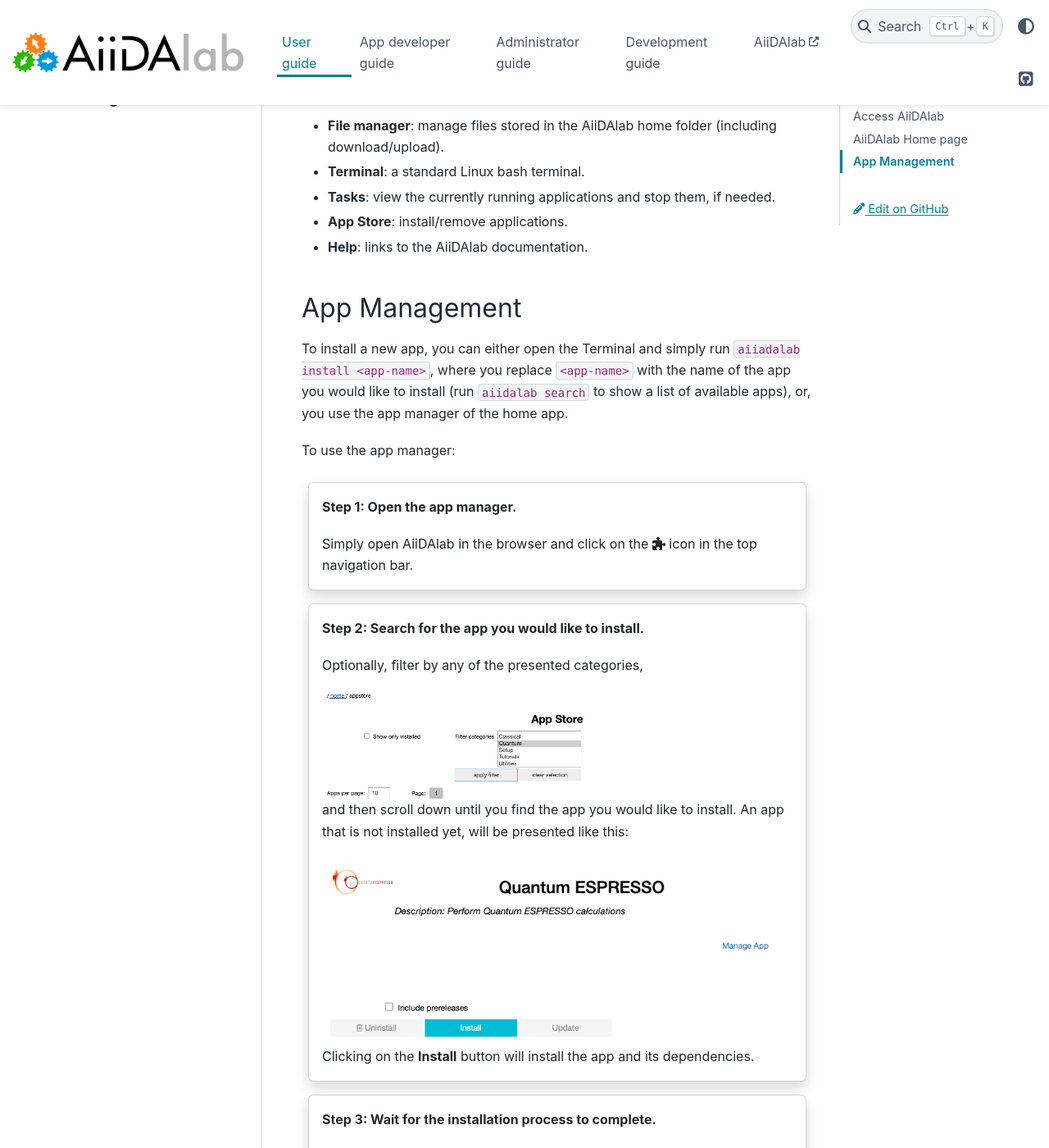
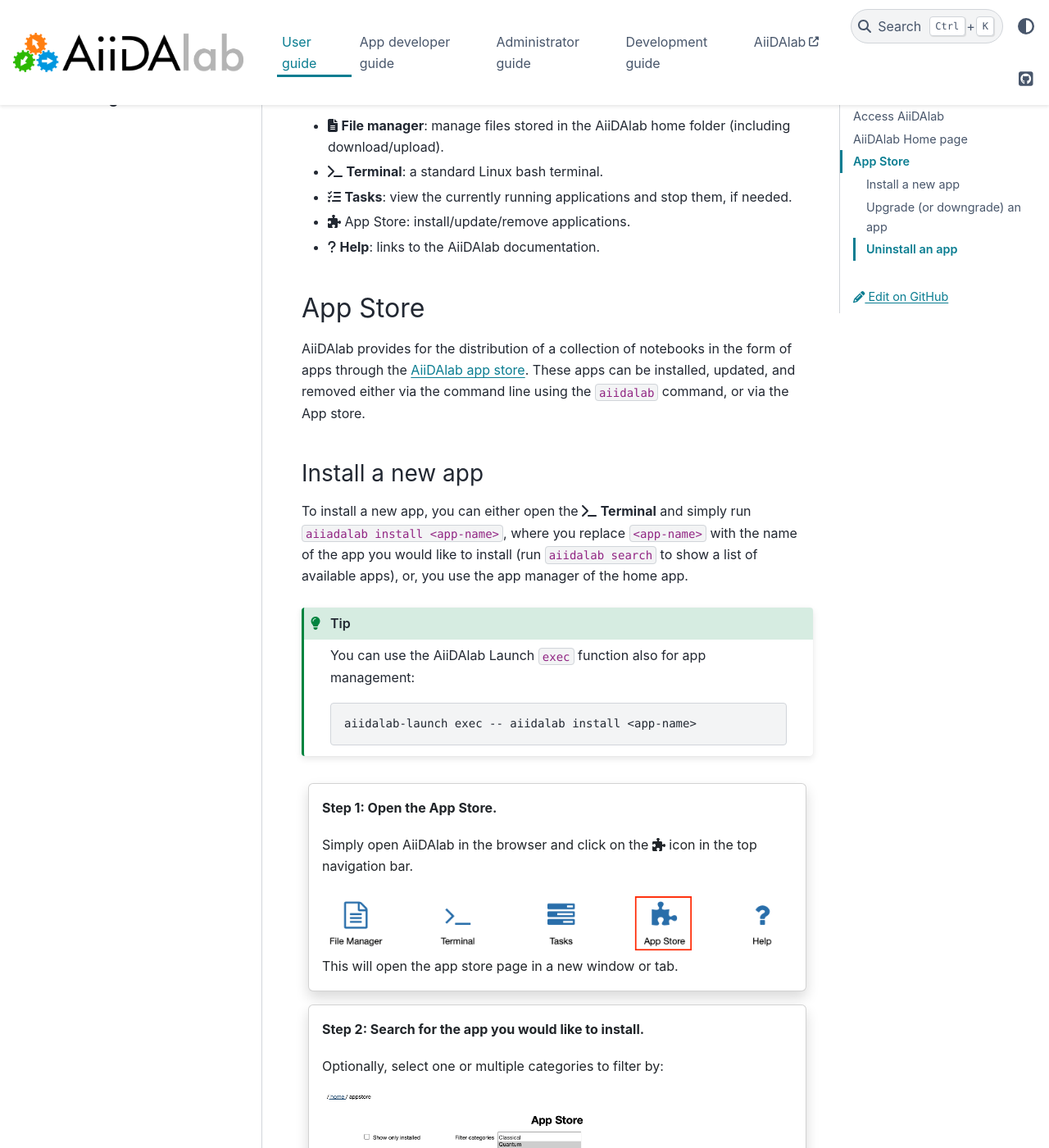
Before and after one commit to aiidalab/aiidalab, a Sphinx documentation site: the page built from docs/source/usage/index.rst, in a window 1280 px wide and 1400 px high, scrolled down 1725 px. Shown: the whole window at 82% size. Built offline with Sphinx 7.4.7 and the PyData theme 0.15.4, drawn with Linux system fonts in a browser that asks for light colours; pages that are not in the unit, such as notebooks, are missing from menus; some of the changed text lies outside the part shown.

Commit message:
fixup! Docs: Update instructions for app management.

```diff
--- a/docs/source/usage/index.rst
+++ b/docs/source/usage/index.rst
@@ -73,43 +73,66 @@ When opening AiiDAlab you see a list of installed applications.
 The front page is generated by the AiiDAlab home app which cannot be uninstalled.
 Its main features are:
 
-- **File manager**: manage files stored in the AiiDAlab home folder (including download/upload).
-- **Terminal**: a standard Linux bash terminal.
-- **Tasks**: view the currently running applications and stop them, if needed.
-- **App Store**: install/remove applications.
-- **Help**: links to the AiiDAlab documentation.
+- :fa:`file-alt` **File manager**: manage files stored in the AiiDAlab home folder (including download/upload).
+- :fa:`terminal` **Terminal**: a standard Linux bash terminal.
+- :fa:`tasks` **Tasks**: view the currently running applications and stop them, if needed.
+- :fa:`puzzle-piece` App Store: install/update/remove applications.
+- :fa:`question` **Help**: links to the AiiDAlab documentation.
+
+.. _app-store:
+
+*********
+App Store
+*********
+
+AiiDAlab provides for the distribution of a collection of notebooks in the form of apps through the `AiiDAlab app store`_.
+These apps can be installed, updated, and removed either via the command line using the ``aiidalab`` command, or via the App store.
 
 
-**************
-App Management
-**************
+.. _app-store:install:
 
-To install a new app, you can either open the Terminal and simply run ``aiiadalab install <app-name>``, where you replace ``<app-name>`` with the name of the app you would like to install (run ``aiidalab search`` to show a list of available apps), or, you use the app manager of the home app.
+Install a new app
+=================
 
-To use the app manager:
+To install a new app, you can either open the :fa:`terminal` **Terminal** and simply run ``aiiadalab install <app-name>``, where you replace ``<app-name>`` with the name of the app you would like to install (run ``aiidalab search`` to show a list of available apps), or, you use the app manager of the home app.
+
+.. tip::
+
+   You can use the AiiDAlab Launch ``exec`` function also for app management:
+
+   .. code-block:: console
+
+      aiidalab-launch exec -- aiidalab install <app-name>
 
 .. panels::
    :container: container-lg pb-3
    :column: col-lg-12 p-2
 
-   **Step 1: Open the app manager.**
+   **Step 1: Open the App Store.**
 
    Simply open AiiDAlab in the browser and click on the :fa:`puzzle-piece` icon in the top navigation bar.
+
+   .. image:: ../_static/app-management-start-page-nav-bar.png
+
+   This will open the app store page in a new window or tab.
 
    ---
 
    **Step 2: Search for the app you would like to install.**
 
-   Optionally, filter by any of the presented categories,
+   Optionally, select one or multiple categories to filter by:
 
    .. image:: ../_static/app-management-app-store.png
 
-   and then scroll down until you find the app you would like to install.
+   Then scroll down until you find the app you would like to install.
    An app that is not installed yet, will be presented like this:
 
    .. image:: ../_static/app-management-app-not-installed.png
 
    Clicking on the **Install** button will install the app and its dependencies.
+
+   In some cases the app developers will push prereleases which can be installed by clicking on the *Include prereleases* check box.
+   Use this option only if you require access to a not yet released feature or you would like to test a new app version and provide feedback to the developer(s).
 
    ---
 
@@ -129,4 +152,71 @@ To use the app manager:
    .. image:: ../_static/app-management-start-page.png
 
    Each app banner also shows an indicator about whether there is an update available (see screenshot above).
-   To *update the app*, click on **Manage App** and then on the **Update**.
+   To *update the app*, click on **Manage App** and then on the **Update** buttons.
+
+.. _app-store:upgrade:
+
+Upgrade (or downgrade) an app
+=============================
+
+.. panels::
+   :container: container-lg pb-3
+   :column: col-lg-12 p-2
+
+   **Step 1: Find the app you would like to upgrade on the start page.**
+
+   On the home app start page, simply look for the app you would like to upgrade.
+
+   .. image:: ../_static/app-management-start-page-upgrade-available.png
+
+   Click on the **Manage App** button to open the app manager.
+
+   ---
+
+   **Step 2: Open the App Management page**
+
+   The green :fa:`arrow-circle-up` **Update** button indicates that there is a newer version of the app available.
+
+   .. image:: ../_static/app-management-upgrade-available.png
+
+   Click on the :fa:`arrow-circle-up` **Update** button to upgrade the app.
+
+   By default, the app will be updated to the latest available version, howevever you can alternatively select any available version, including a version that is lower than the currently installed one.
+
+.. _app-store:uninstall:
+
+Uninstall an app
+================
+
+Uninstalling app works similar to upgrading or downgrading an app via the **Manage App** page.
+
+.. panels::
+   :container: container-lg pb-3
+   :column: col-lg-12 p-2
+
+   **Step 1: Find the app you would like to uninstall on the start page.**
+
+   On the home app start page, simply look for the app you would like to uninstall.
+
+   .. image:: ../_static/app-management-start-page.png
+
+   Click on the **Manage App** button to open the app manager:
+
+   ---
+
+   **Step 2: Uninstall via the app store**
+
+   The app manager allows you to uninstall the app or to install a different version.
+
+   .. image:: ../_static/app-management-app-installed.png
+
+   Click on the :fa:`trash` **Uninstall** button to uninstall the app.
+
+   .. note::
+
+      In some cases you will see a warning that uninstalling the app might lead to data loss.
+      That warning indicates that there are local modifications to the app source code.
+      You can safely ignore this warning and click on the "Ignore" check box in case that you are sure that any local modifications are safe to delete.
+
+
+.. _AiiDAlab app store: https://aiidalab.github.io/aiidalab-registry
```
Also changed, not shown: other parts of docs/source/usage/index.rst (+1 -1 lines), docs/source/_static/app-management-app-downgrade-in-progress.png (added), docs/source/_static/app-management-app-installation-completed.png (renamed from docs/source/_static/app-management-app-instalation-finished.png), docs/source/_static/app-management-app-installed.png (added), docs/source/_static/app-management-start-page-nav-bar.png (added), docs/source/_static/app-management-start-page-upgrade-available.png (added), docs/source/_static/app-management-upgrade-available.png (added).
